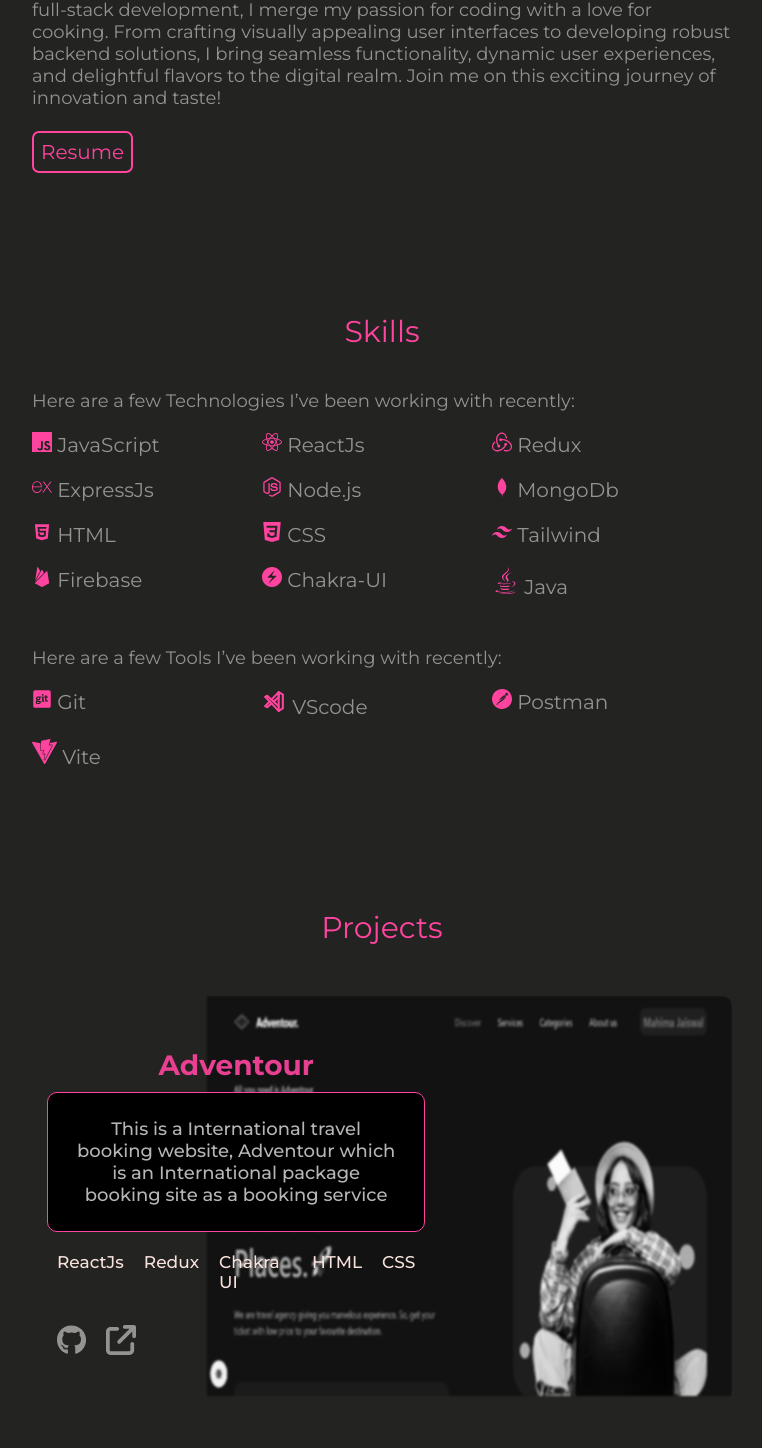
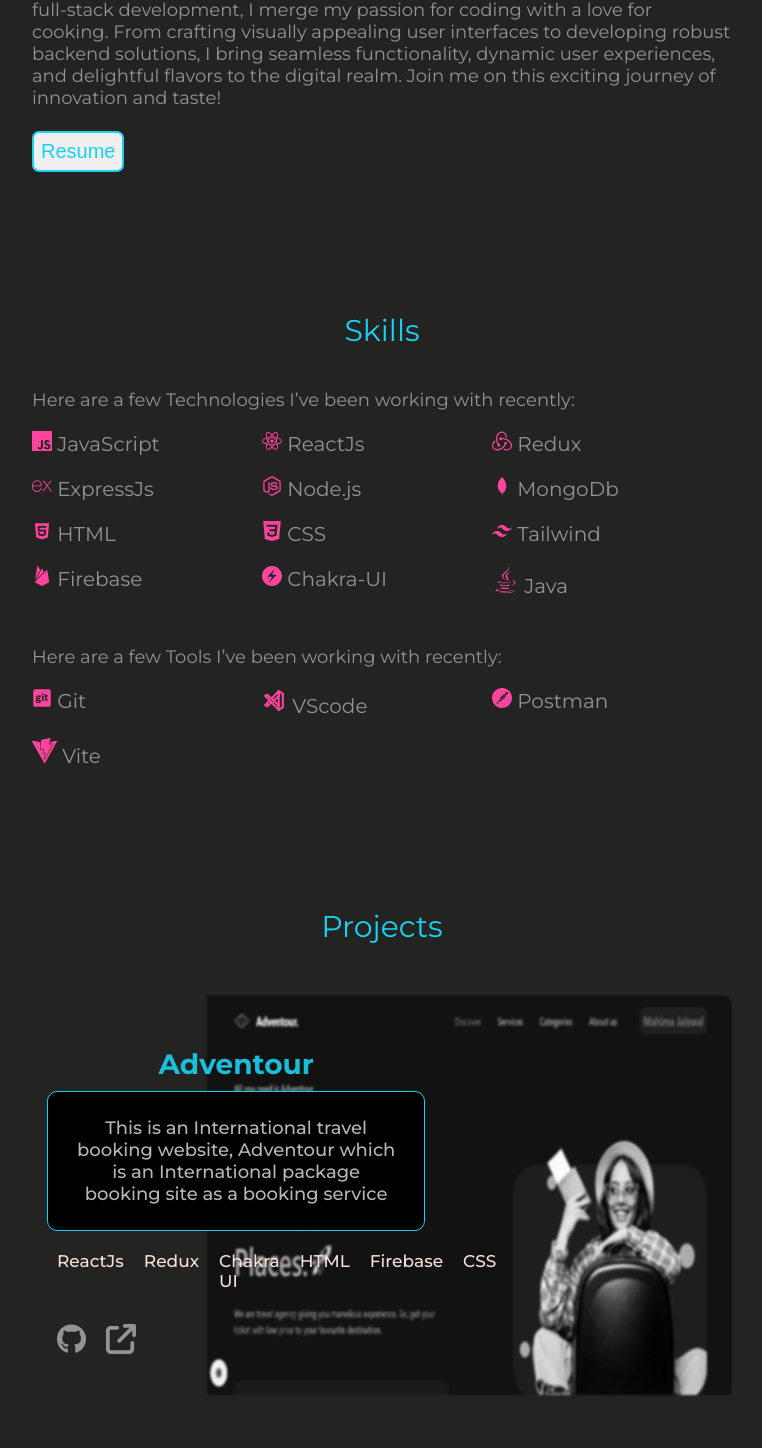
Before and after one commit to Mahima29Jaiswal/Mahima29Jaiswal.github.io, a React (Create React App) app: page / in a window 1280 px wide. Shown: the part 1054-2502 px from the top of the page, without its empty margins (258-1020 px from the left). Built offline with nearby package versions, Linux system fonts and the light colour scheme.

Commit message:
Portfolio

```diff
--- a/src/App.css
+++ b/src/App.css
@@ -1,6 +1,7 @@
 :root {
   --black: rgb(149, 146, 146);
-  --light-red: rgb(255,68,159);
+  --light-red: rgb(27, 209, 241);
+  /* --light-red: rgb(255,68,159); */
   --lighter-red:#f8e2dc;
   --brown-red:rgb(0, 0,0);
   --font-small:20px;
@@ -65,7 +66,8 @@
     content: "";
     width: 50px;
     height: 50px;
-    border: 5px solid rgb(255, 160, 160);
+    /* border: 5px solid rgb(255, 160, 160); */
+    border: 5px solid rgb(27, 209, 241);
     border-radius: 50%;
     position: absolute;
     z-index: 20;
@@ -422,7 +424,7 @@
 
 }
 #resume-button-2{
-    border: 2px solid rgb(255,68,159) ;
+    border: 2px solid rgb(27, 209, 241) ;
 }
 .contact-button:hover{
   background: rgb(255, 107, 107,.1);
--- a/src/components/About.jsx
+++ b/src/components/About.jsx
@@ -27,8 +27,8 @@
           </p>
           <br />
         </div>
-        <a onClick={handleDownload} rel="noreferrer" href={resume} download={"MahimaResume"} id="resume-button-2" className="contact-button resume-button second-btn">
-          Resume</a>
+        <button onClick={handleDownload} rel="noreferrer" href={resume} download={"MahimaResume"} id="resume-button-2" className="contact-button resume-button second-btn">
+          Resume</button>
 
 
 
--- a/src/data/projects.js
+++ b/src/data/projects.js
@@ -6,8 +6,8 @@
         image:'Adventour.png',
         projectTitle: "Adventour",
         projectInfo:
-         "This is a International travel booking website, Adventour which is an International package booking site as a booking service",
-        techUsed: ["ReactJs", "Redux","Chakra UI", "HTML", "CSS"],
+         "This is an International travel booking website, Adventour which is an International package booking site as a booking service",
+        techUsed: ["ReactJs", "Redux","Chakra UI", "HTML","Firebase", "CSS"],
         projectLinkHosted: "https://adventour-app.vercel.app/",
         projectLinkGithub: "https://github.com/Bharat-Shaw/Adventour",
       },
@@ -17,7 +17,7 @@
         image:'trivago.png',
         projectTitle: "Trivago-Clone",
         projectInfo:
-         "trivago’s hotel search allows users to compare hotel prices in just a few clicks from hundreds of booking sites.",
+         "Trivago’s hotel search allows users to compare hotel prices in just a few clicks from hundreds of booking sites.",
         techUsed: ["JavaScript", "HTML", "CSS","Bootsrap"],
         projectLinkHosted: "https://rainbow-capybara-f5a19f.netlify.app/index.html",
         projectLinkGithub: "https://github.com/Mahima29Jaiswal/TrivagoProject",
@@ -31,15 +31,15 @@
         projectLinkHosted: " https://chimerical-speculoos-a045e4.netlify.app",
         projectLinkGithub: "https://github.com/Mahima29Jaiswal/Netmeds-projectMasai",
       },
-      // {
-      //   id: 4,
-      //   projectTitle: "Oestin- hotels and room booking website",
-      //   image:"oestin.png",
-      //   projectInfo:
-      //     "This website showcases my skills in web development and design, specifically catering to the hospitality industry. With a user-friendly interface and seamless functionality",
-      //   techUsed: ["JavaScript", "HTML", "CSS"],
-      //   projectLinkHosted: "https://team-oestin.netlify.app/",
-      //   projectLinkGithub: "https://github.com/shivamcalis1998/Oestin",
-      // }
+      {
+        id: 4,
+        projectTitle: "TeleMedicine",
+        image:"TeleMedicine.png",
+        projectInfo:
+          "It is an healthcare e-commerce website TeleMedicine sells prescription-based medicines and also health-related Services or consult their issue.",
+        techUsed: ["React","Redux","Chakra UI","Firebase", "HTML", "CSS"],
+        projectLinkHosted: "https://team-oestin.netlify.app/",
+        projectLinkGithub: "https://github.com/shivamcalis1998/Oestin",
+      }
     ];
   }
```
Also changed, not shown: src/images/projects/TeleMedicine.png (added).
